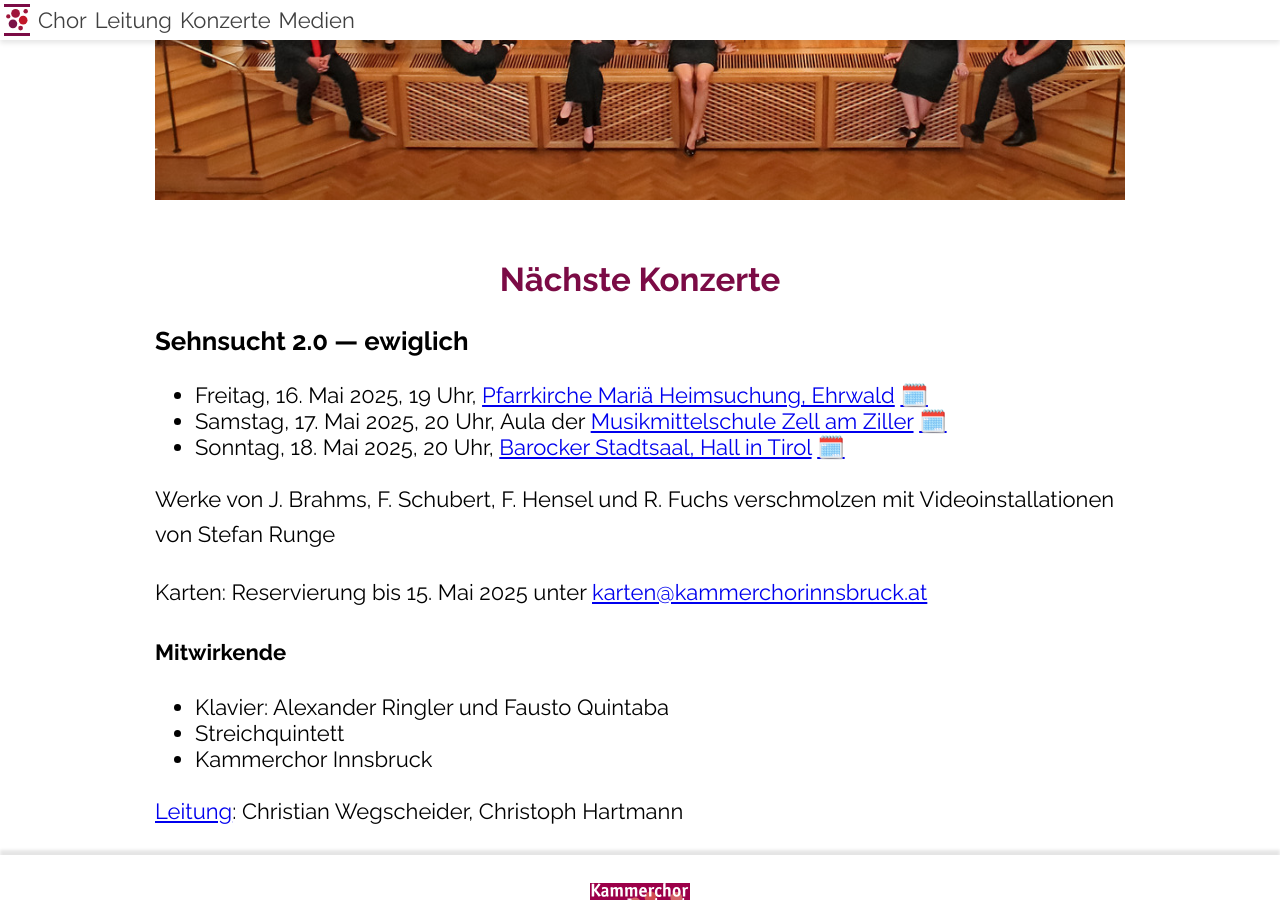
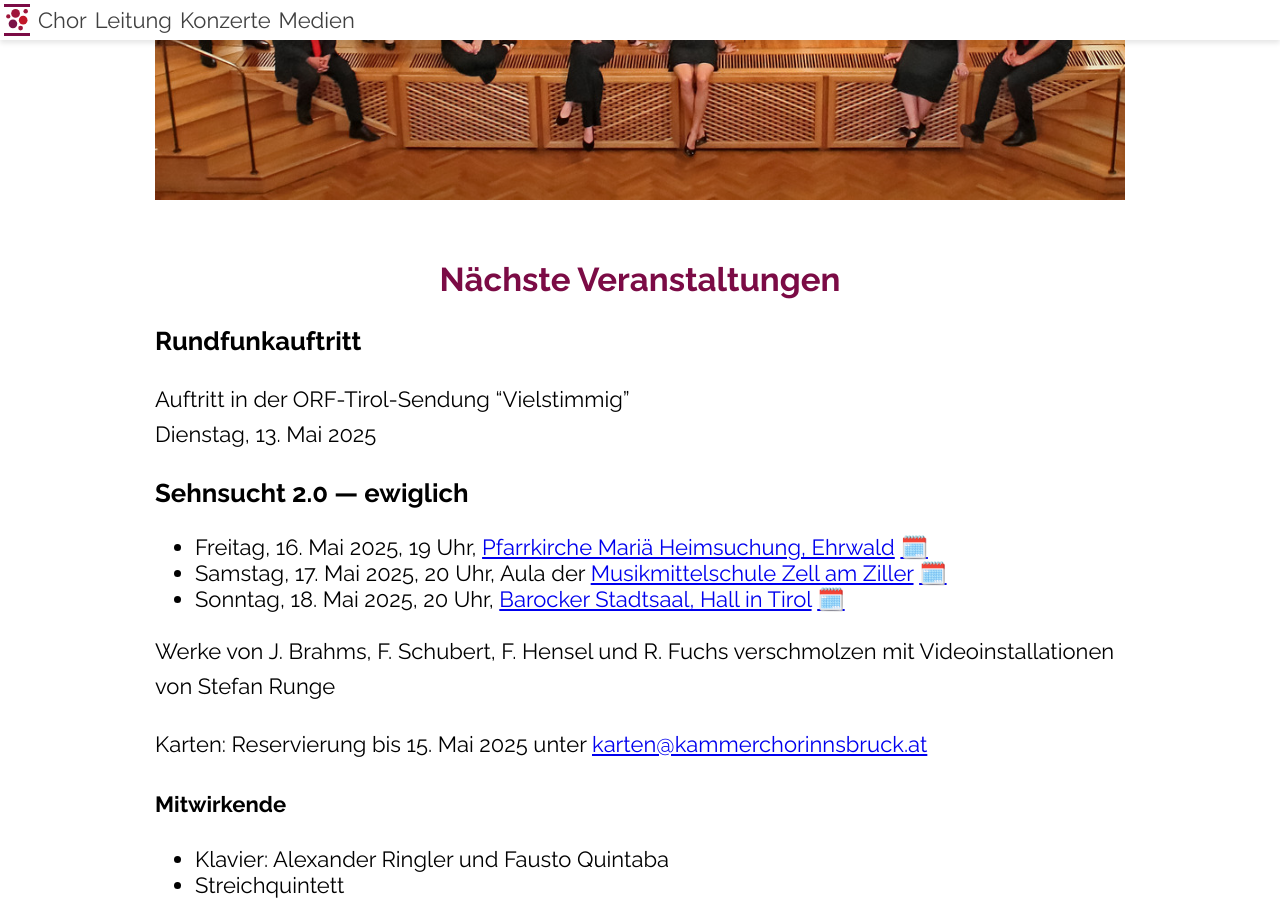
Before and after one commit to kammerchorinnsbruck/kammerchorinnsbruck.github.io, a Jekyll site: the page built from index.md, in a window 1280 px wide and 900 px high, scrolled down 481 px. Built offline with Jekyll 4.4.1, drawn with Linux system fonts in a browser that asks for light colours.

Commit message:
Vielstimmig-Auftritt.

```diff
--- a/index.md
+++ b/index.md
@@ -5,7 +5,12 @@
 
 <img src="/assets/kammerchor.jpg" alt="Kammerchor Innsbruck" style="width:100%">
 
-# Nächste Konzerte
+# Nächste Veranstaltungen
+
+## Rundfunkauftritt
+
+Auftritt in der ORF-Tirol-Sendung "Vielstimmig"
+Dienstag, 13. Mai 2025
 
 ## Sehnsucht 2.0 --- ewiglich
 
```
